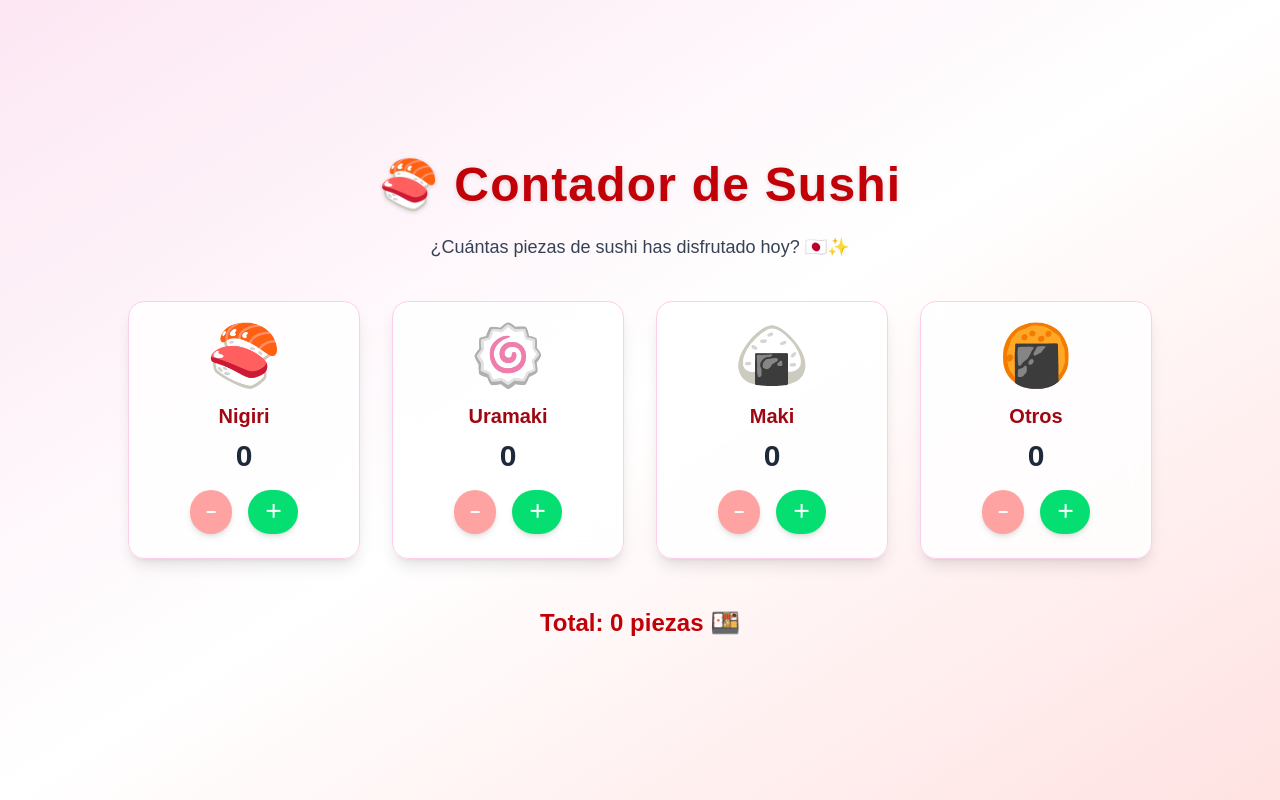
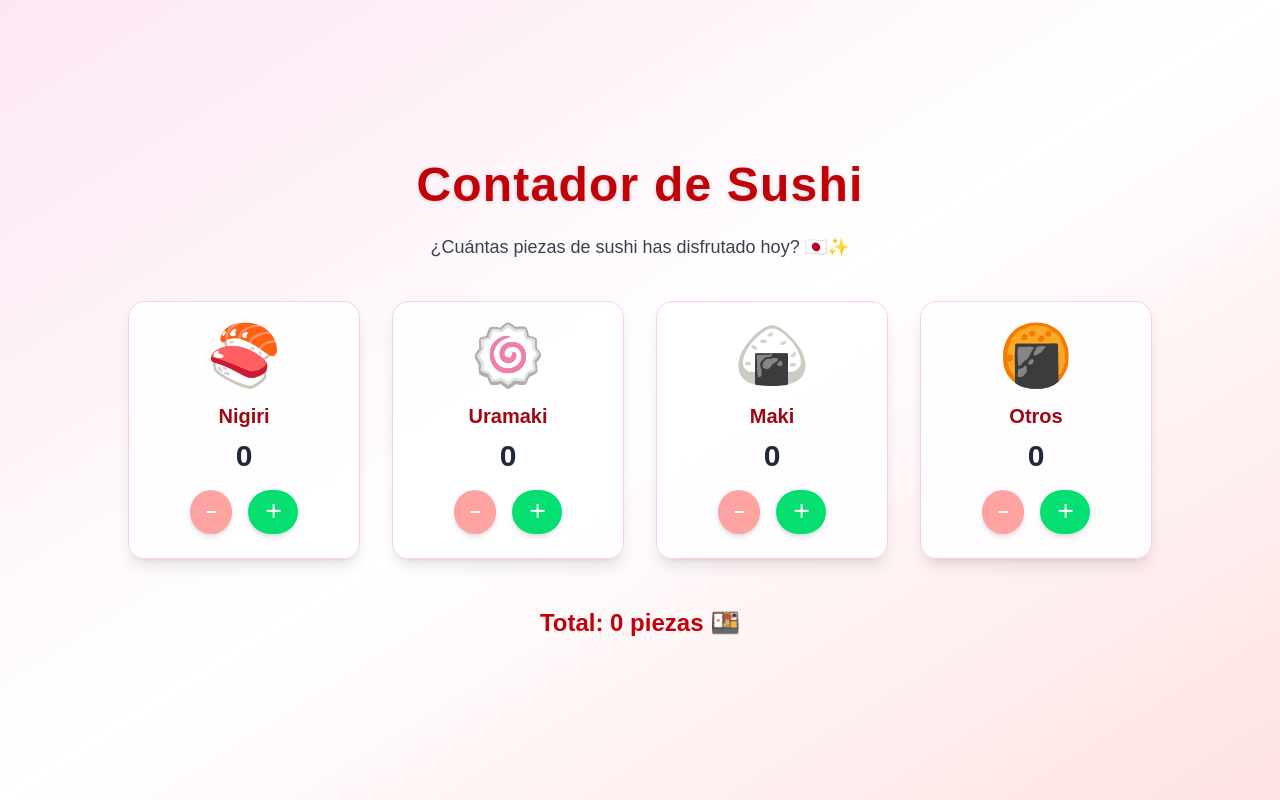
Before and after one commit to FranMiralles/pdf-translator, a Next.js app: page / in a window 1280 px wide. Built offline with nearby package versions, Linux system fonts and the light colour scheme.

Commit message:
Update page.tsx

```diff
--- a/src/app/page.tsx
+++ b/src/app/page.tsx
@@ -32,7 +32,7 @@ export default function Home() {
   return (
     <div className="min-h-screen bg-gradient-to-br from-pink-100 via-white to-red-100 flex flex-col items-center justify-center p-10">
       <h1 className="text-5xl font-bold mb-6 text-red-700 tracking-wide drop-shadow-sm">
-        🍣 Contador de Sushi
+        Contador de Sushi
       </h1>
       <p className="text-gray-700 mb-10 text-lg text-center">
         ¿Cuántas piezas de sushi has disfrutado hoy? 🇯🇵✨
```
